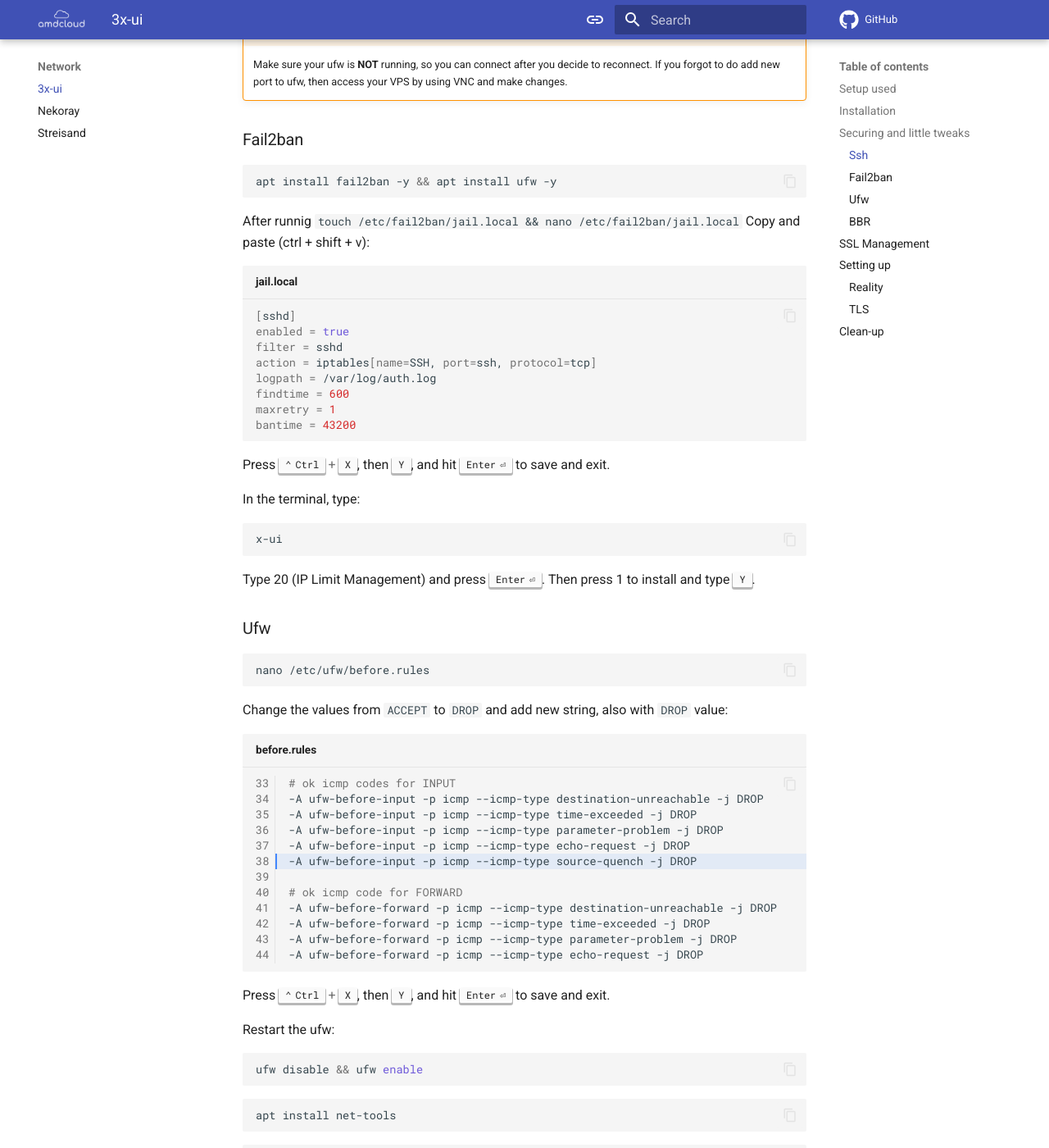
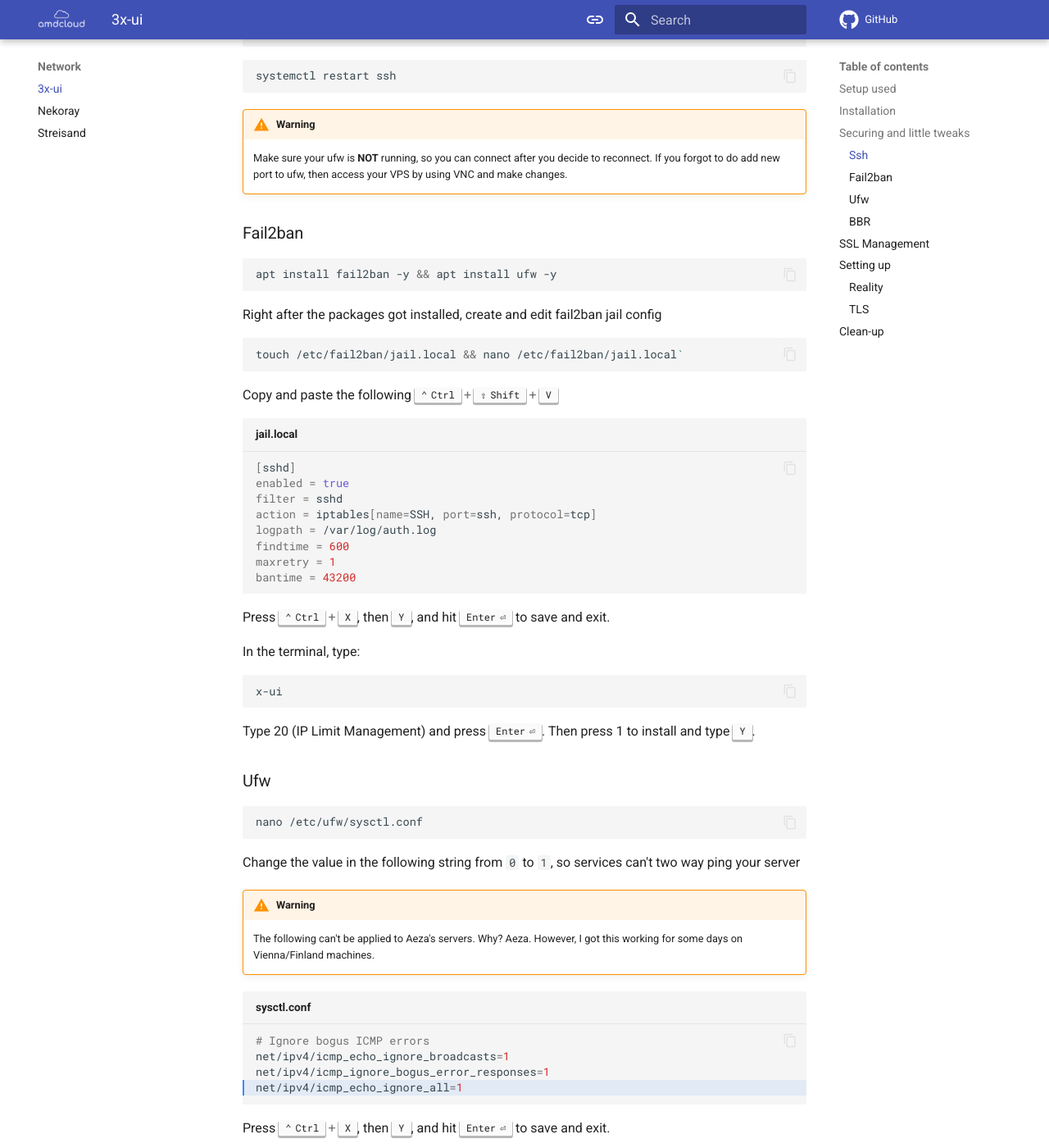
Before and after one commit to TeamDominant/Wiki-mkdocs, an MkDocs documentation site: the page built from docs/3x-ui.md, in a window 1280 px wide and 1400 px high, scrolled down 2026 px. Shown: the whole window at 82% size. Built offline with MkDocs 1.6.1 and Material for MkDocs 9.7.7, drawn with Linux system fonts in a browser that asks for light colours; comment, search, counter and statistics services are not loaded; some of the changed text lies outside the part shown.

Commit message:
3x-ui: updated ufw part

````diff
--- a/docs/3x-ui.md
+++ b/docs/3x-ui.md
@@ -1,14 +1,14 @@
 # 3x-ui
 
 !!! danger
-    Don't pay for the "private" guides, no one will tell you anything more, because there is no more functionality.
+    This page is under the complete re-write.
 
 ## Setup used
 
 The setup was used in my case:
 
 - OS: Ubuntu 22.04.5
-- 3x-ui Version: 2.4.11
+- 3x-ui Version: 2.5.3
 - VPS: [Aéza](https://aeza.net/?ref=572663)
 
 ## Installation
@@ -20,6 +20,12 @@
 apt update && apt upgrade -y
 ```
 to install all updates
+
+if your system is minimized by default, unminimize it
+
+```bash
+unminimize && apt update && apt upgrade -y && apt autoclean -y && apt clean -y && apt autoremove -y && reboot
+```
 
 2.
 ```bash
@@ -85,8 +91,12 @@
 apt install fail2ban -y && apt install ufw -y
 ```
 
-After runnig `touch /etc/fail2ban/jail.local && nano /etc/fail2ban/jail.local`
-Copy and paste (ctrl + shift + v):
+Right after the packages got installed, create and edit fail2ban jail config
+```bash
+touch /etc/fail2ban/jail.local && nano /etc/fail2ban/jail.local`
+```
+
+Copy and paste the following ++ctrl+shift+v++
 
 ```bash title="jail.local"
 [sshd]
@@ -112,24 +122,19 @@
 ### Ufw
 
 ```bash
-nano /etc/ufw/before.rules
+nano /etc/ufw/sysctl.conf
 ```
 
-Change the values from `ACCEPT` to `DROP` and add new string, also with `DROP` value:
+Change the value in the following string from `0` to `1`, so services can't two way ping your server
 
-```bash title="before.rules" linenums="33" hl_lines="6"
-# ok icmp codes for INPUT
--A ufw-before-input -p icmp --icmp-type destination-unreachable -j DROP
--A ufw-before-input -p icmp --icmp-type time-exceeded -j DROP
--A ufw-before-input -p icmp --icmp-type parameter-problem -j DROP
--A ufw-before-input -p icmp --icmp-type echo-request -j DROP
--A ufw-before-input -p icmp --icmp-type source-quench -j DROP
+!!! warning
+    The following can't be applied to Aeza's servers. Why? Aeza. However, I got this working for some days on Vienna/Finland machines.
 
-# ok icmp code for FORWARD
--A ufw-before-forward -p icmp --icmp-type destination-unreachable -j DROP
--A ufw-before-forward -p icmp --icmp-type time-exceeded -j DROP
--A ufw-before-forward -p icmp --icmp-type parameter-problem -j DROP
--A ufw-before-forward -p icmp --icmp-type echo-request -j DROP
+```bash title="sysctl.conf" hl_lines="4"
+# Ignore bogus ICMP errors
+net/ipv4/icmp_echo_ignore_broadcasts=1
+net/ipv4/icmp_ignore_bogus_error_responses=1
+net/ipv4/icmp_echo_ignore_all=1
 ```
 
 Press ++ctrl+x++, then ++y++, and hit ++enter++ to save and exit.
````
Also changed, not shown: other parts of docs/3x-ui.md (+1 -1 lines).
